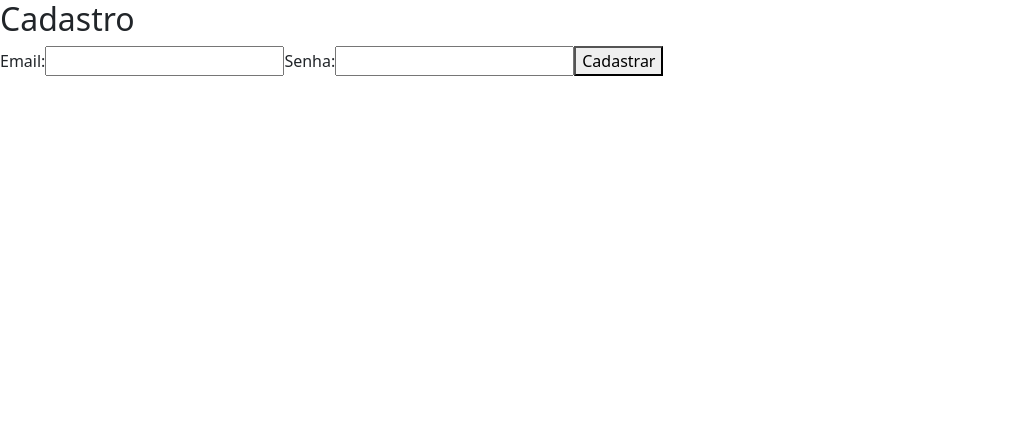
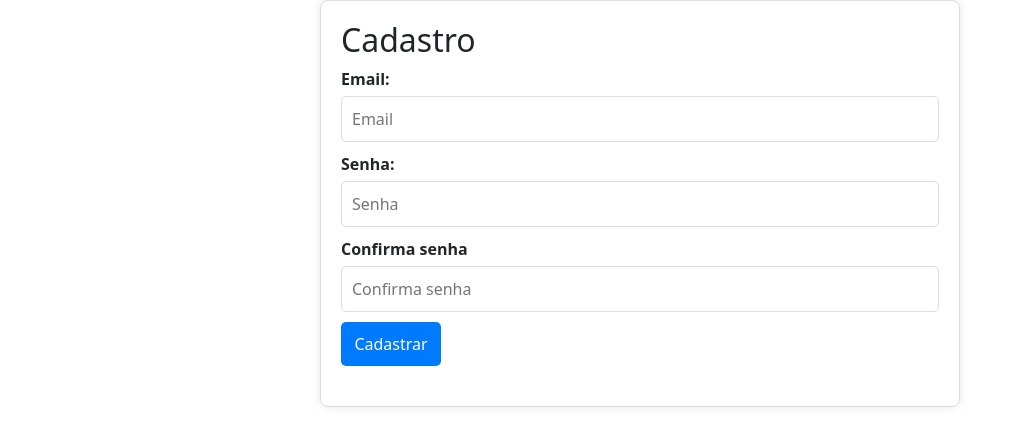
Before and after one commit to lucascampos04/plataform_courses, a React (Create React App) app: page /register in a window 1280 px wide. Shown: the top 446 px of the page, without its empty margins (0-1022 px from the left). Built offline with nearby package versions, Linux system fonts and the light colour scheme.

Commit message:
tela de registro funcionando

```diff
--- a/src/Components/FormRegister/RegisterFormularioComponents.js
+++ b/src/Components/FormRegister/RegisterFormularioComponents.js
@@ -1,14 +1,21 @@
 import { useState } from "react";
 import { register } from "../../Auth/EmailAndPassword/AuthDefault";
 import { Navigate, useNavigate } from "react-router"
+import "../../Style/Components/RegisterStyle.css"
 
 export const RegisterComponent = () => {
   const [email, setEmail] = useState("");
   const [password, setPassword] = useState("");
+  const [confirmPassword, setconfirmPassword] = useState("")
 
   const navigate = useNavigate()
 
     const handleCadastro= async () => {
+      if (password != confirmPassword){
+        console.log("A senhas não se coincidem")
+        return
+      }
+
         const loginSuccess = await register(email, password)
         if (!loginSuccess){
             navigate('/login')
@@ -19,11 +26,14 @@ export const RegisterComponent = () => {
 
   return (
     <div>
+
+      <form className="container">
+      <div className="form-group">
       <h2>Cadastro</h2>
-      <form>
-        <label>Email:</label>
+      <label>Email:</label>
         <input
           type="email"
+          placeholder="Email"
           value={email}
           onChange={(e) => setEmail(e.target.value)}
         />
@@ -31,13 +41,24 @@ export const RegisterComponent = () => {
         <label>Senha:</label>
         <input
           type="password"
+          placeholder="Senha"
           value={password}
           onChange={(e) => setPassword(e.target.value)}
+        />
+
+        <label>Confirma senha</label>
+        <input
+           type="password"
+           placeholder="Confirma senha"
+           value={confirmPassword}
+           onChange={(e) => setconfirmPassword(e.target.value)}
         />
 
         <button type="button" onClick={handleCadastro}>
           Cadastrar
         </button>
+      </div>
+
       </form>
     </div>
   );
--- /dev/null
+++ b/src/Style/Components/RegisterStyle.css
@@ -0,0 +1,44 @@
+.container {
+    display: flex;
+    width: 50%;
+    border: 1px solid #ddd;
+    flex-direction: column;
+    padding: 20px;
+    box-shadow: 0px 0px 10px rgba(0, 0, 0, 0.1);
+    border-radius: 8px;
+    margin: 0 auto;
+}
+
+.container .form-group {
+    display: flex;
+    flex-direction: column;
+    margin-bottom: 20px;
+}
+
+
+
+.container .form-group label {
+    font-weight: bold;
+    margin-bottom: 5px;
+}
+
+.container .form-group input {
+    padding: 10px;
+    margin-bottom: 10px;
+    border: 1px solid #ddd;
+    border-radius: 5px;
+}
+
+.container .form-group button {
+    padding: 10px;
+    background-color: #007bff;
+    color: #fff;
+    border: none;
+    border-radius: 5px;
+    width: 100px;
+    cursor: pointer;
+}
+
+.container .form-group button:hover {
+    background-color: #0056b3;
+}
```
